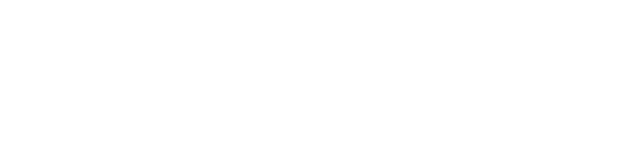
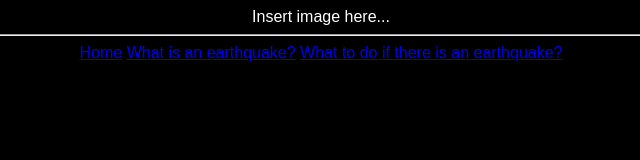
Before and after one commit to hc6-rescuesquad/rsinfocenter, a plain HTML site: page earthquake.html in a window 1280 px wide. Shown: the whole page, without its empty margins (319-959 px from the left). Drawn offline with Linux system fonts and the light colour scheme.

Commit message:
Add files via upload

```diff
--- a/earthquake.html
+++ b/earthquake.html
@@ -6,7 +6,15 @@
 <link href="rsinfocenter/css/css.css" rel="stylesheet" type="text/css" />
 </head>
 
-<body>
-WIP
+<body bgcolor="#000000">
+<center>
+Insert image here...
+<hr />
+<div class="navbar">
+<a href="/rsinfocenter/home.html">Home</a>
+<a href="#id1">What is an earthquake?</a>
+<a href="#id2">What to do if there is an earthquake?</a>
+
+
 </body>
 </html>
```
